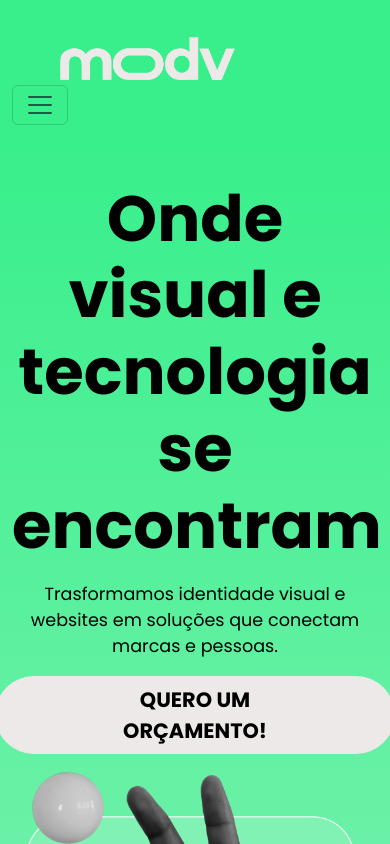
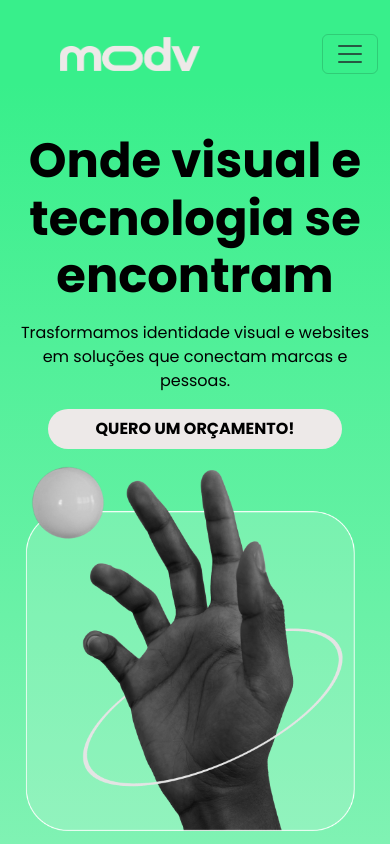
Before and after one commit to Kotige/modv-estudio, a website built with Vite: page src/index.html in a window 390 px wide. Shown: the top 844 px of the page. Built offline with nearby package versions, Linux system fonts and the light colour scheme.

Commit message:
fix: navbar responsivity

```diff
--- a/src/index.html
+++ b/src/index.html
@@ -12,13 +12,13 @@
     <!-- Menu de Navegação -->
     <header id="top-page">
         <nav class="navbar navbar-expand-lg" id="menu">
-            <div class="container-fluid">
-                <a class="navbar-brand" href="#top-page"><img src="assets/images/logo.png" class="img-fluid w-50" alt=""></a>
+            <div class="container-fluid d-flex justify-content-between align-items-center">
+                <a class="navbar-brand" href="#top-page"><img src="assets/images/logo.png" class="img-fluid img-fluid-clamp" alt=""></a>
                 <button class="navbar-toggler" type="button" data-bs-toggle="collapse" data-bs-target="#navbarNav" aria-controls="navbarNav" aria-expanded="false" aria-label="Toggle navigation">
                     <span class="navbar-toggler-icon"></span>
                 </button>
                 <div class="collapse navbar-collapse justify-content-end font-custom-navbar" id="navbarNav">
-                    <ul class="navbar-nav">
+                    <ul class="navbar-nav mt-2">
                         <li class="nav-item">
                             <a class="nav-link active" aria-current="page" href="#top-page">Início</a>
                         </li>
--- a/src/scss/buttons.scss
+++ b/src/scss/buttons.scss
@@ -9,9 +9,9 @@
     color: $dark-color;
     text-transform: uppercase;
     font-weight: 800;
-    font-size: 1.3em;
+    font-size: clamp(1rem, 1vw + 0.5rem, 1.25rem);
     border: none;
-    padding: .5rem 8rem;
+    padding: .5rem clamp(3rem, 2vw + 0.5rem, 4rem);
     transition: all 0.4s ease;
     &:hover {
         background-color: $dark-color;
--- a/src/scss/home.scss
+++ b/src/scss/home.scss
@@ -13,10 +13,10 @@
     padding-bottom: 0;
     h1 {
         font-weight: 800;
-        font-size: 4rem;
+        font-size: clamp(3rem, 4vw + 1rem, 5rem);
     }
 
     p {
-        font-size: 1.1rem;
+        font-size: clamp(1rem, 1vw + 0.5rem, 1.25rem);
     }
 }
--- a/src/scss/navbar.scss
+++ b/src/scss/navbar.scss
@@ -8,6 +8,11 @@ header {
     background-color: $primary-color;
     img {
         margin-left: 3rem;
+    }
+
+    .navbar-brand img {
+    max-height: 60px;
+    height: auto;
     }
 }
 
@@ -24,3 +29,8 @@ header {
 .nav-item {
     margin-right: 3rem;
 }
+
+.img-fluid-clamp {
+    width: clamp(140px, 15vw, 160px);
+    height: auto;
+}
```
